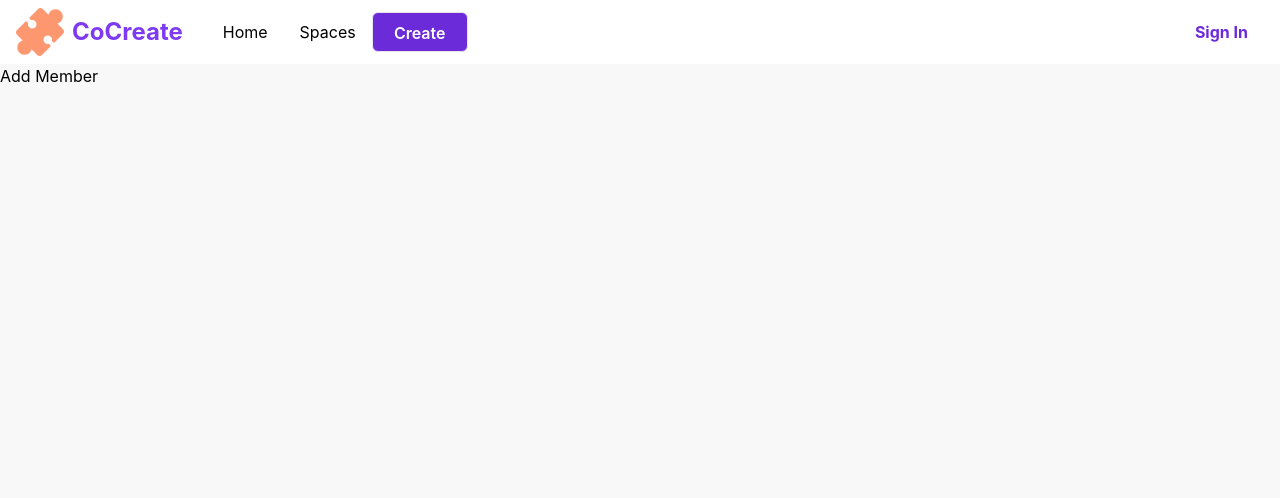
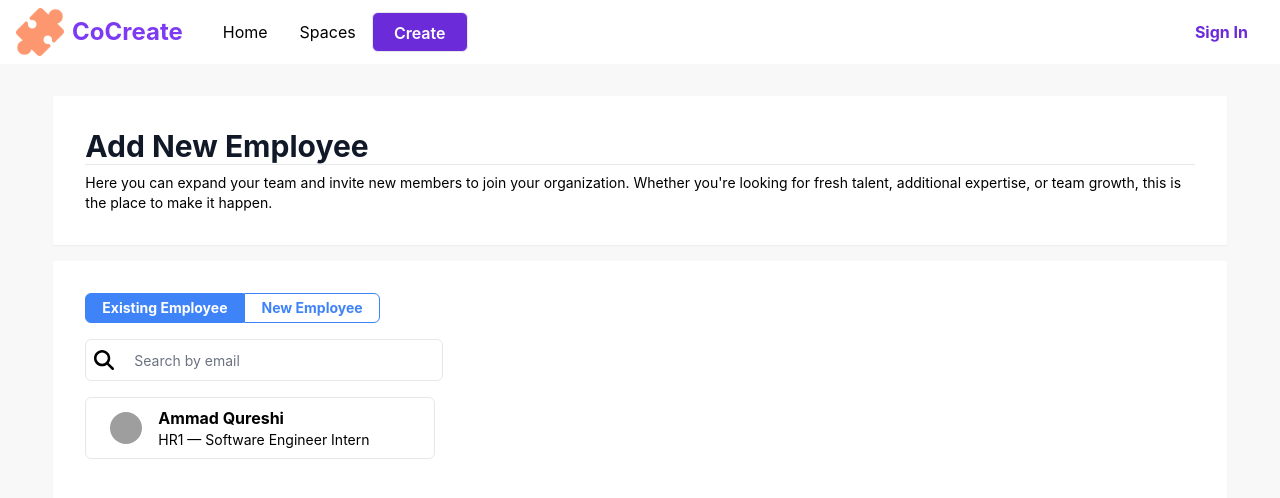
Before and after one commit to Ammadq87/TheHive, a React (Vite) app in the folder TheHive/frontEnd/thehive/: page /teams/addMember in a window 1280 px wide. Shown: the top 498 px of the page. Built offline with nearby package versions, Linux system fonts and the light colour scheme; grey boxes are pictures that could not be loaded.

Commit message:
Added member display and steps to add new member

```diff
--- /dev/null
+++ b/TheHive/frontEnd/thehive/src/components/MiniMemberDisplay.jsx
@@ -0,0 +1,11 @@
+export default function MiniMemberDisplay(props) {
+    return (
+        <a className="flex border w-[350px] items-center m-4 ml-0 rounded-md p-2" href={`hr1/ammad_qureshi`}>
+            <img className='w-8 h-8 rounded-full mx-4' src="https://i.pinimg.com/736x/8b/16/7a/8b167af653c2399dd93b952a48740620.jpg" alt="" />
+            <div>
+                <p className="font-bold text-md">Ammad Qureshi</p>
+                <p className="text-sm">HR1 — Software Engineer Intern</p>
+            </div>
+        </a>
+    )
+}
--- a/TheHive/frontEnd/thehive/src/pages/Register.jsx
+++ b/TheHive/frontEnd/thehive/src/pages/Register.jsx
@@ -95,10 +95,6 @@ export default function Register (){
 
     }
 
-    const submitForm = async () => {
-
-    }
-
     return (
         <div className="flex m-auto w-full items-center">
             <form className="border rounded-md drop-shadow-md m-auto w-1/3 bg-white mt-16">
--- a/TheHive/frontEnd/thehive/src/pages/Team/AddMember.jsx
+++ b/TheHive/frontEnd/thehive/src/pages/Team/AddMember.jsx
@@ -1,7 +1,82 @@
+import { useState } from "react"
+import SearchBar from "../../components/SearchBar";
+import { FontAwesomeIcon } from '@fortawesome/react-fontawesome'
+import {faEnvelope } from '@fortawesome/free-solid-svg-icons'
+import MiniMemberDisplay from "../../components/MiniMemberDisplay";
+
 export default function AddMember() {
+    const [employeeExists, setEmployeeExists] = useState(true);
+
+
+
     return (
-        <div id="Add">
-            <h1>Add Member</h1>
+        <div id='AddMember'>
+            <div className="mt-8 w-11/12 m-auto h-screen ">
+
+                <div id="intro" className="bg-white p-8 rounded-sm shadow-sm">
+                    <h2 className="font-bold  text-gray-900 w-full text-3xl">Add New Employee</h2>
+                    <hr />
+                    <p className="mt-2 justify-between text-sm">Here you can expand your team and invite new members to join your organization. Whether you're looking for fresh talent, additional expertise, or team growth, this is the place to make it happen. </p>
+                </div>
+
+                <div id="teamSection" className="bg-white rounded-sm shadow-sm mt-4 p-8">
+                    <div id="tabs" className="">
+                        <button onClick={() => {setEmployeeExists(true)}} className={`px-4 border ${employeeExists? 'bg-blue-500 text-white' : 'bg-white text-blue-500'} border-blue-500 font-bold p-1 text-sm rounded-l-md`}>Existing Employee</button>
+                        <button onClick={() => {setEmployeeExists(false)}}className={`px-4 border  ${!employeeExists? 'bg-blue-500 text-white' : 'bg-white text-blue-500'} border-blue-500 font-bold p-1 text-sm rounded-r-md`}>New Employee</button>
+                    </div>
+
+                    {
+                        employeeExists
+                        && GenerateEmployeeExists()
+                    }
+
+                    {
+                        !employeeExists
+                        && GenerateNewEmployee()
+                    }
+
+                </div>
+
+
+            </div>
         </div>
     )
 }
+
+const GenerateEmployeeExists = () => {
+    return (
+        <div className="mt-4">
+            <SearchBar placeholder='Search by email'/>
+            <MiniMemberDisplay/>
+        </div>
+    )
+}
+
+const GenerateNewEmployee = () => {
+    return (
+        <div>
+            <h3 className="font-bold text-lg mt-4">How to Add a New Employee</h3>
+            <h2 className="text-md mb-4">Ask your new employee to follow the steps below to join your team. You can forward these steps via email.</h2>
+            <hr />
+            <ol className="list-decimal">
+                <li>Register for CoCreate using the registration link found <span className="font-bold italic text-blue-500 underline">here</span>.</li>
+                <ol type="a" className="list-disc ml-8">
+                    <li>Use your company email to register.</li>
+                    <li>Enter the organization code: <span className="font-bold italic underline">OrgCode</span>.</li>
+                </ol>
+                <li>After registration, login, and navigate to the <span>Teams</span> section.</li>
+                <ol type="a" className="list-disc ml-8">
+                    <li>Enter the team code: <span className="font-bold italic underline">TeamCode</span></li>
+                    <li>Click the <span className="font-bold italic underline">Register Team</span> button</li>
+                </ol>
+                <li>Congratulations 🎉. Welcome to the team!</li>
+            </ol>
+            <hr />
+            <form className="flex items-center mt-4">
+                <p>Email Instuctions:</p>
+                <input type="email" className="ml-2 rounded-md border border-gray-200 text-sm h-12" required />
+                <button className="px-4 py-2 rounded-md bg-green-500 text-white ml-2"><FontAwesomeIcon icon={faEnvelope}/></button>
+            </form>
+        </div>
+    )
+}
--- a/TheHive/frontEnd/thehive/src/pages/Team/Teams.jsx
+++ b/TheHive/frontEnd/thehive/src/pages/Team/Teams.jsx
@@ -30,7 +30,7 @@ export default function Teams() {
 
                 <h3 className="font-semibold text-xl mt-4">Members</h3>
                 <h2>Manager(s): </h2>
-                <h2>Players: </h2>
+                <h2>Employees: </h2>
                 <button onClick={() => {addNewTeamMember()}} className="mt-2 px-4 border bg-blue-500 text-white border-blue-500 font-bold p-1 text-sm rounded-md">Add a Member</button>
             </div>
         )
```
